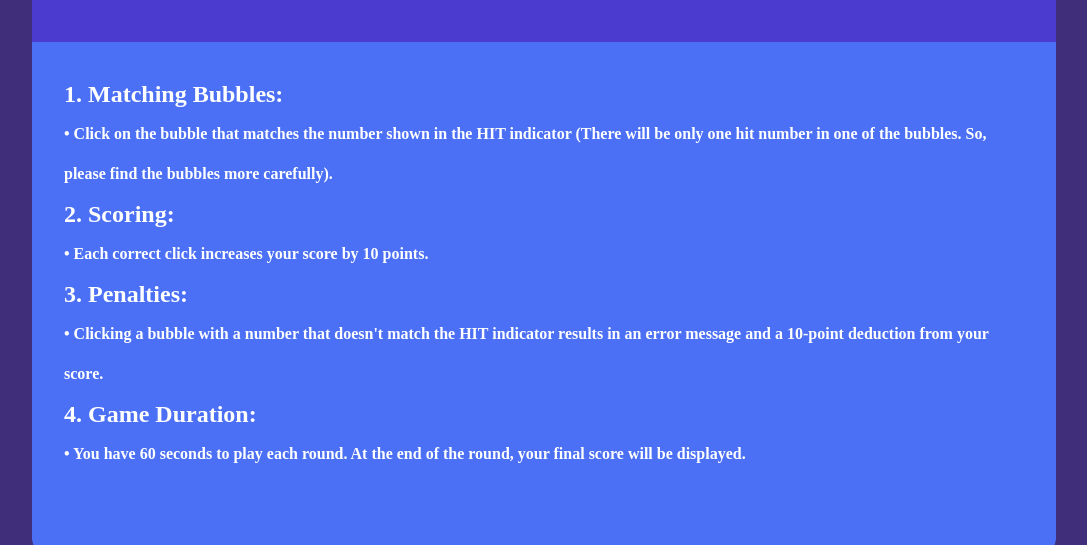
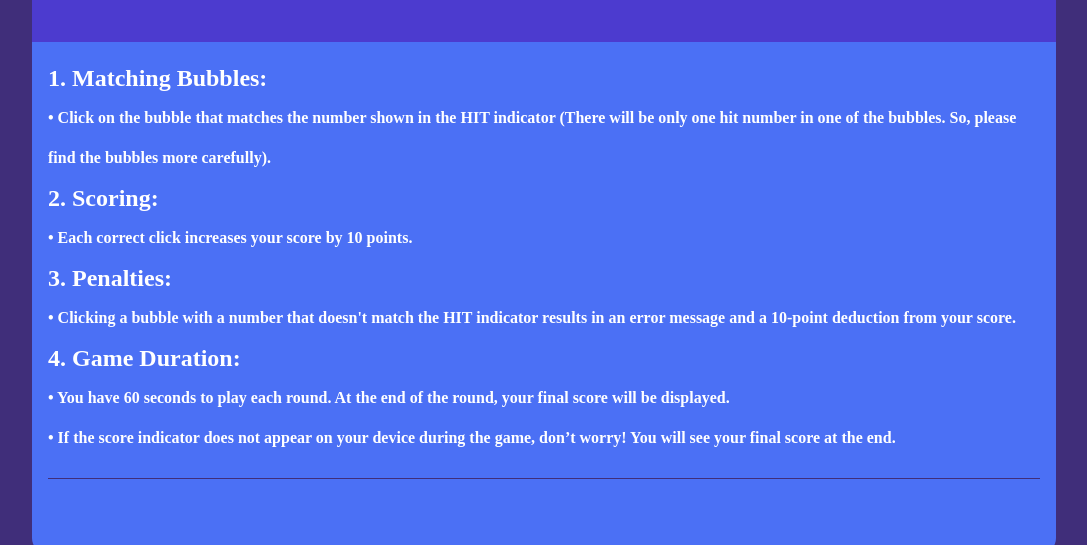
Before and after one commit to helloimabid/bubble_game, a plain HTML site: page rules.html in a window 1280 px wide. Shown: the part 166-711 px from the top of the page, without its empty margins (96-1183 px from the left). Drawn offline with Linux system fonts and the light colour scheme.

Commit message:
fixed the margin issue

```diff
--- a/rules.css
+++ b/rules.css
@@ -46,9 +46,9 @@ body{
     color: white;
 }
 .describe{
-    max-height: 400px;
+    max-height: 450px;
     overflow-y: auto;
-    margin: 2rem;
+    margin: 1rem;
     line-height: 5vh;
     color: white;
 }
```
Also changed, not shown: rules.html (+1 -0 lines).
